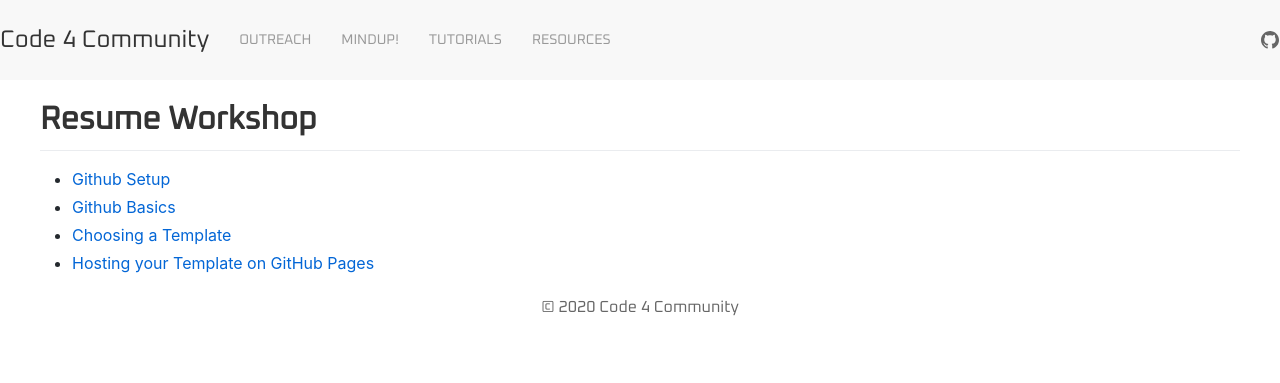
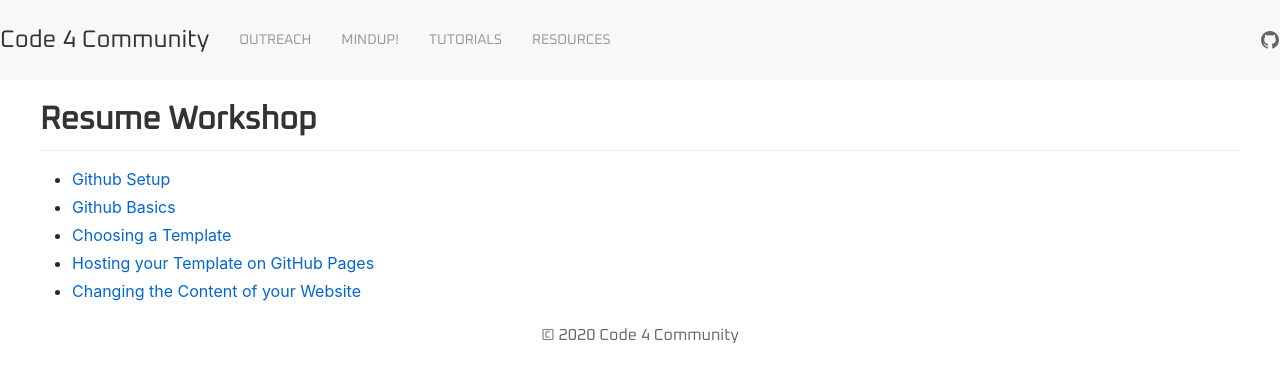
Before and after one commit to Code4Community/Code4Community.github.io, a Jekyll site: the page built from resume-workshop/index.md, in a window 1280 px wide. Shown: the top 383 px of the page. Built offline with Jekyll 4.4.1, drawn with Linux system fonts in a browser that asks for light colours; nearby versions of some CDN libraries.

Commit message:
link to changes

```diff
--- a/resume-workshop/index.md
+++ b/resume-workshop/index.md
@@ -11,3 +11,4 @@ content_style: github_markdown
 - [Github Basics](/resume-workshop/basics)
 - [Choosing a Template](/resume-workshop/templates)
 - [Hosting your Template on GitHub Pages](/resume-workshop/github_pages)
+- [Changing the Content of your Website](/resume-workshop/content_changes)
```
